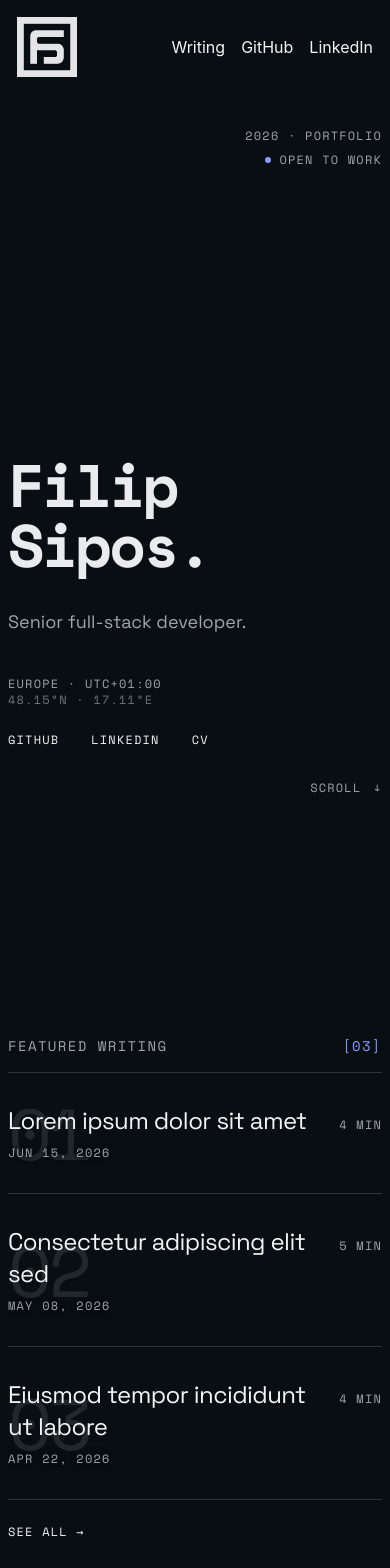
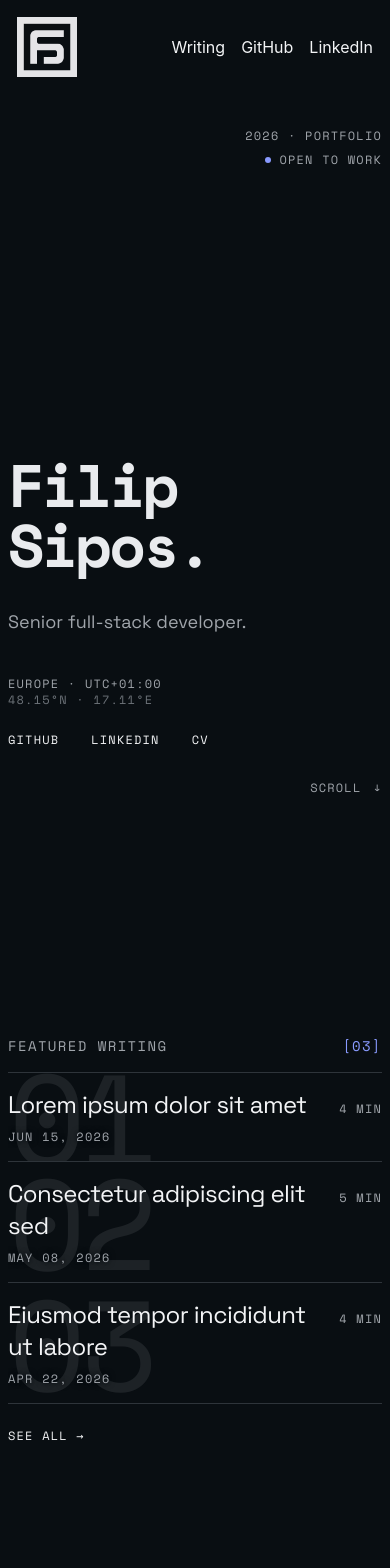
Before and after one commit to filipcodes/portfolio-2026, a React (Vite) app: page / in a window 390 px wide. Shown: the top 1568 px of the page. Built offline with nearby package versions, Linux system fonts and the light colour scheme.

Commit message:
feat: add padTwoDigits helper

```diff
--- a/package.json
+++ b/package.json
@@ -1,7 +1,7 @@
 {
   "name": "portfolio-2026",
   "private": true,
-  "version": "1.0.0",
+  "version": "1.0.1",
   "type": "module",
   "scripts": {
     "dev": "vite",
--- a/src/routes/-home/components/WritingSection.tsx
+++ b/src/routes/-home/components/WritingSection.tsx
@@ -11,6 +11,7 @@ import {
 } from '@/shared/constants/motion'
 import { estimateMinutesToRead } from '@/shared/utils/estimateMinutesToRead'
 import { formatArticleDate } from '@/shared/utils/formatArticleDate'
+import { padTwoDigits } from '@/shared/utils/padTwoDigits'
 
 export const WRITING_SECTION_ID = 'featured-writing'
 
@@ -40,13 +41,13 @@ export function WritingSection() {
             <Link
               to='/writing/$slug'
               params={{ slug: article.slug }}
-              className='group relative isolate block overflow-hidden py-8 hover:no-underline!'
+              className='group relative isolate block overflow-hidden py-4 hover:no-underline! md:py-8'
             >
               <span
                 aria-hidden
-                className='text-fg-subtle/25 group-hover:text-fg-subtle/45 pointer-events-none absolute top-1/2 left-0 -z-10 -translate-y-1/2 font-mono text-7xl leading-none tracking-tighter tabular-nums transition-colors duration-300 select-none md:text-[9rem]'
+                className='md:text-fg-subtle/25 text-fg-subtle/20 group-hover:text-fg-subtle/45 pointer-events-none absolute top-1/2 left-0 -z-10 -translate-y-1/2 font-mono text-[8rem] leading-none tracking-tighter tabular-nums transition-colors duration-300 select-none md:text-[9rem]'
               >
-                {(index + 1).toString().padStart(2, '0')}
+                {padTwoDigits(index + 1)}
               </span>
               <div className='flex items-baseline gap-6'>
                 <div className='flex-1 transition-transform duration-300 ease-out group-hover:translate-x-4'>
--- a/src/shared/components/Footer.tsx
+++ b/src/shared/components/Footer.tsx
@@ -3,11 +3,12 @@ import { InPageScroll } from '@/shared/components/InPageScroll'
 import { Link } from '@/shared/components/Link'
 import { SectionHeading } from '@/shared/components/SectionHeading'
 import { links } from '@/shared/constants/links'
+import { padTwoDigits } from '@/shared/utils/padTwoDigits'
 
 const issueNumber = __APP_VERSION__
   .split('.')
   .slice(0, 2)
-  .map((part) => part.padStart(2, '0'))
+  .map(padTwoDigits)
   .join('.')
 
 function CopyrightNotice() {
--- a/src/shared/components/SectionHeading.tsx
+++ b/src/shared/components/SectionHeading.tsx
@@ -3,6 +3,7 @@ import { useRef } from 'react'
 
 import { viewportOnce } from '@/shared/constants/motion'
 import { useNumberShuffle } from '@/shared/hooks/useNumberShuffle'
+import { padTwoDigits } from '@/shared/utils/padTwoDigits'
 
 interface NumberShuffleProps {
   number: number
@@ -16,10 +17,7 @@ function NumberShuffle({ number }: NumberShuffleProps) {
   const ref = useRef<HTMLSpanElement>(null)
   const inView = useInView(ref, viewportOnce)
 
-  const displayNumber = useNumberShuffle(
-    number.toString().padStart(2, '0'),
-    inView,
-  )
+  const displayNumber = useNumberShuffle(padTwoDigits(number), inView)
 
   return <span ref={ref}>[{displayNumber}]</span>
 }
--- /dev/null
+++ b/src/shared/utils/padTwoDigits.ts
@@ -0,0 +1,3 @@
+export function padTwoDigits(value: number | string) {
+  return value.toString().padStart(2, '0')
+}
```
